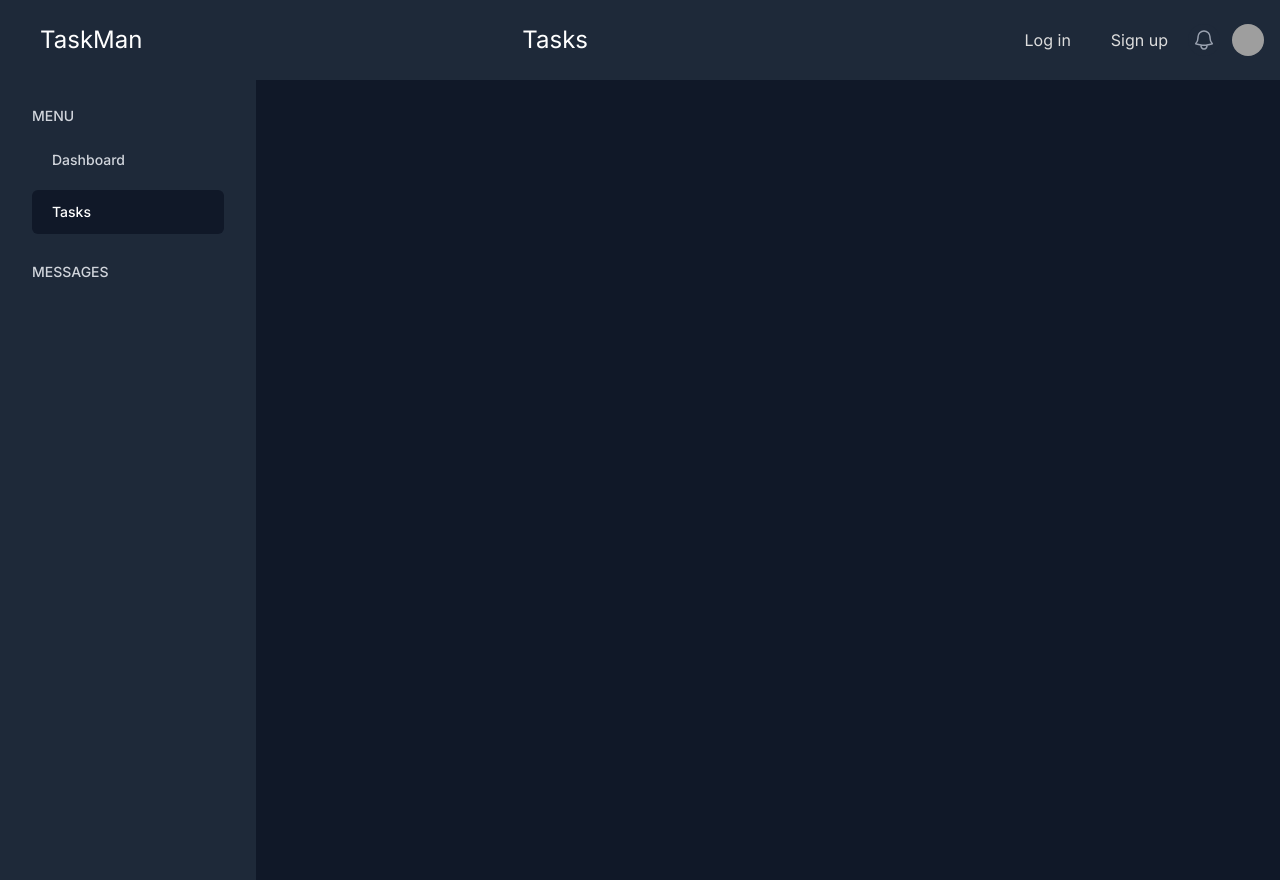
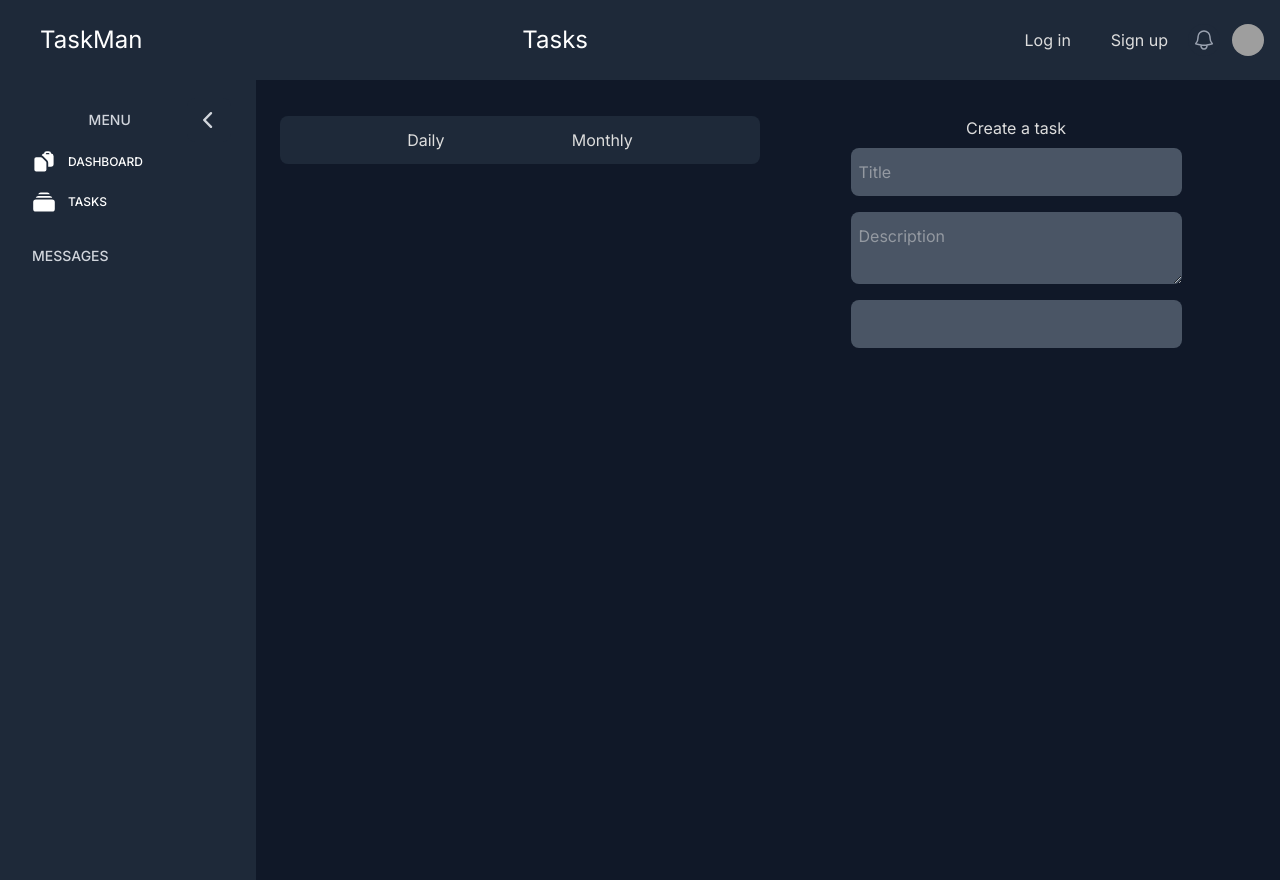
Before and after one commit to ava-xmas/taskman, a React (Vite) app in the folder frontend/: page /tasks in a window 1280 px wide. Built offline with nearby package versions, Linux system fonts and the light colour scheme; grey boxes are pictures that could not be loaded.

Commit message:
fixing stuff

```diff
--- a/frontend/src/components/Sidebar.jsx
+++ b/frontend/src/components/Sidebar.jsx
@@ -1,4 +1,7 @@
+// can implement retractable navbar using setState hook
+
 import { Disclosure, DisclosureButton, DisclosurePanel, Menu, MenuButton, MenuItem, MenuItems } from '@headlessui/react'
+import { ChevronLeftIcon, ChevronRightIcon, RectangleStackIcon, ClipboardDocumentIcon } from '@heroicons/react/20/solid'
 
 const sidebarMenu = [
     { name: 'Dashboard', href: "#", current: false },
@@ -13,13 +16,17 @@ function classNames(...classes) {
     return classes.filter(Boolean).join(' ')
 }
 
-function SidebarComponent() {
+export default function SidebarComponent() {
     return (
-        <div className="bg-gray-800 px-[20px] py-[10px] h-screen">
+        <div className="bg-gray-800 px-[20px] py-[10px] h-screen min-w-xs">
             <div className='rounded-md px-3 py-2 text-sm font-medium text-gray-300 text-left flex flex-col'>
-                <h6 className="text-left text-gray-300 my-2">MENU</h6>
+                <div className='flex flex-row justify-evenly items-center'>
+                    <h6 className="align-middle text-left text-gray-300 my-2">MENU</h6><button className='p-1.5 rounded-lg bg-gray-800 hover:bg-gray-900'><ChevronLeftIcon className='w-8 align-left'></ChevronLeftIcon></button></div>
+
                 <div className="flex flex-col space-x-4">
-                    {sidebarMenu.map((item) => (
+                    <SidebarItem icon={<ClipboardDocumentIcon className='w-6'></ClipboardDocumentIcon>} text={"DASHBOARD"}></SidebarItem>
+                    <SidebarItem icon={<RectangleStackIcon className='w-6'></RectangleStackIcon>} text={"TASKS"}></SidebarItem>
+                    {/* {sidebarMenu.map((item) => (
                         <a
                             key={item.name}
                             href={item.href}
@@ -31,7 +38,7 @@ function SidebarComponent() {
                         >
                             {item.name}
                         </a>
-                    ))}
+                    ))} */}
                 </div>
             </div>
 
@@ -42,4 +49,11 @@ function SidebarComponent() {
     );
 }
 
-export default SidebarComponent
+function SidebarItem({ icon, text, active, alert }) {
+    return (
+        <a className={`flex flex-row items-center my-1 rounded-md cursor-pointer transition-colors group ${active ? "bg-gradient-to-tr from-indigo-200 to-indigo-100 text-indigo-800" : "hover: bg-idigo-50 text-white"}`}>
+            {icon}
+            <span className='text-xs px-3 py-2'>  {text}</span>
+        </a>
+    )
+}
--- a/frontend/src/pages/TaskPage.jsx
+++ b/frontend/src/pages/TaskPage.jsx
@@ -1,17 +1,32 @@
 import ButtonComponent from "../components/Button.jsx";
+import flatpickr from "flatpickr";
 
-const user = {};
+const fp = flatpickr("datetime", {})
 
-const divClasses = "rounded-lg bg-gray-800 h-[150px] flex justify-center items-center";
+const dailyMontlyClass = {}
+
+const inputClass = "py-3 px-2 my-2 w-full bg-gray-600 rounded-lg"
 
 const TaskPage = () => {
     return (
         <>
-            <div className="w-full h-full bg-gray-900 flex flex-col justify-start items-center">
-                <div className="p-3 m-3 w-full grid grid-cols-2 sm:grid-cols-3 md:grid-cols-4 gap-4">
-
+            <div className="w-full h-full bg-gray-900 flex flex-col justify-start items-center p-3">
+                <div className="p-3 m-3 w-full grid grid-cols-2 gap-4">
+                    <div className="col-span-1">
+                        <div className="h-12 bg-gray-800 rounded-lg flex flex-row justify-evenly items-center"><span>Daily</span><span>Monthly</span></div>
+                    </div>
+                    <div className="col-span-1">
+                        <h6 className="text-center">Create a task</h6>
+                        <div className="task-form flex flex-col items-center">
+                            <form action="POST" className="flex flex-col items-center">
+                                <input type="text" name="title" id="title" placeholder="Title" className={inputClass} />
+                                <textarea cols={30} placeholder="Description" className={inputClass + ""}></textarea>
+                                <input type="datetime" name="deadline" id="deadline" className={inputClass} />
+                            </form>
+                        </div>
+                    </div>
                 </div>
-            </div >
+            </div>
         </>
     )
 }
--- a/package.json
+++ b/package.json
@@ -1,5 +1,7 @@
 {
   "dependencies": {
-    "node": "^22.15.0"
+    "flatpickr": "^4.6.13",
+    "node": "^22.15.0",
+    "react-flatpickr": "^4.0.10"
   }
 }
```
Also changed, not shown: 2 other files (tests, documents, lock files or other folders).
